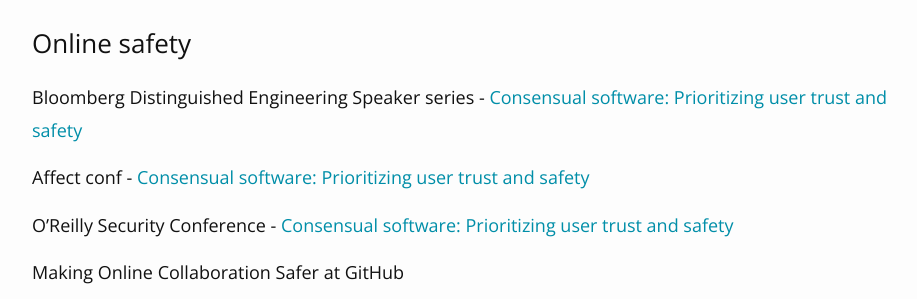
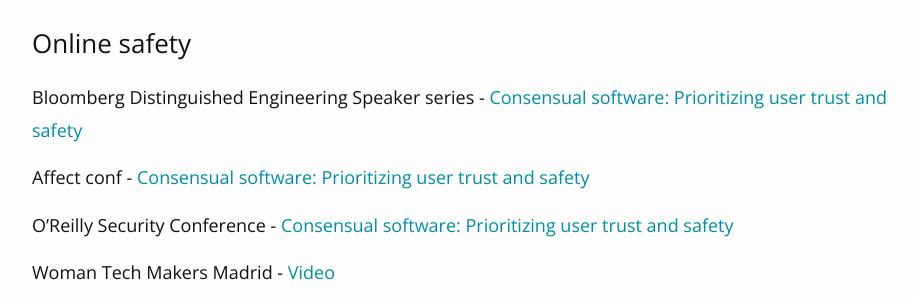
Before and after one commit to dmleong/dmleong.github.io, a Jekyll site: the page built from speaking.md, in a window 1280 px wide and 900 px high, scrolled down 369 px, cut to the strip 0-299 px from the top of the window. Shown: the whole strip, without its empty margins (156-1073 px from the left). Built offline with Jekyll 4.4.1, drawn with Linux system fonts in a browser that asks for light colours; comment, search, counter and statistics services are not loaded.

Commit message:
Update speaking.md

```diff
--- a/speaking.md
+++ b/speaking.md
@@ -12,6 +12,8 @@
 Affect conf - <a href="https://affectconf.com/speakers/#danielle">Consensual software: Prioritizing user trust and safety</a>
 
 O'Reilly Security Conference - <a href="https://conferences.oreilly.com/security/sec-ny/public/schedule/detail/62289">Consensual software: Prioritizing user trust and safety</a>
+
+Woman Tech Makers Madrid - <a href="https://www.youtube.com/watch?v=Ccw3VfE3P4M">Video</a>
 
 Making Online Collaboration Safer at GitHub
 
```
